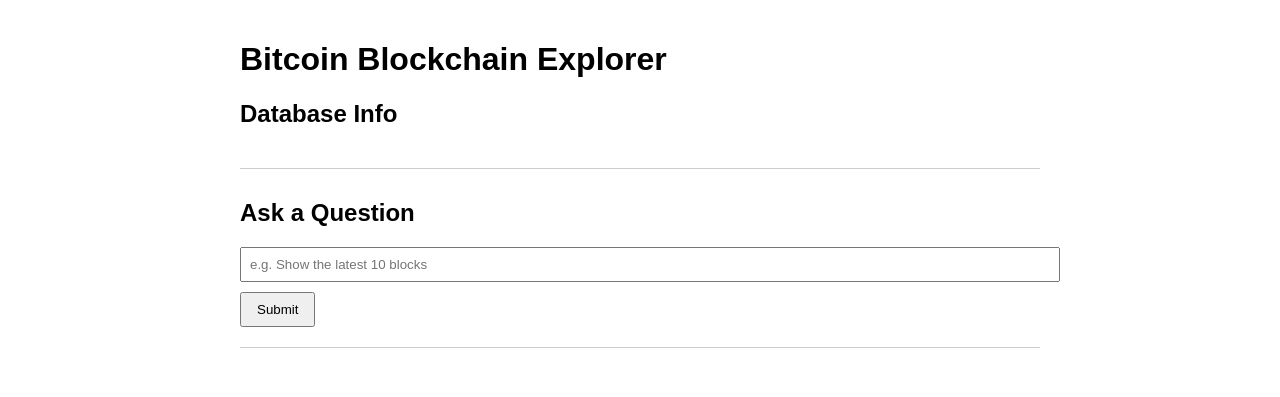
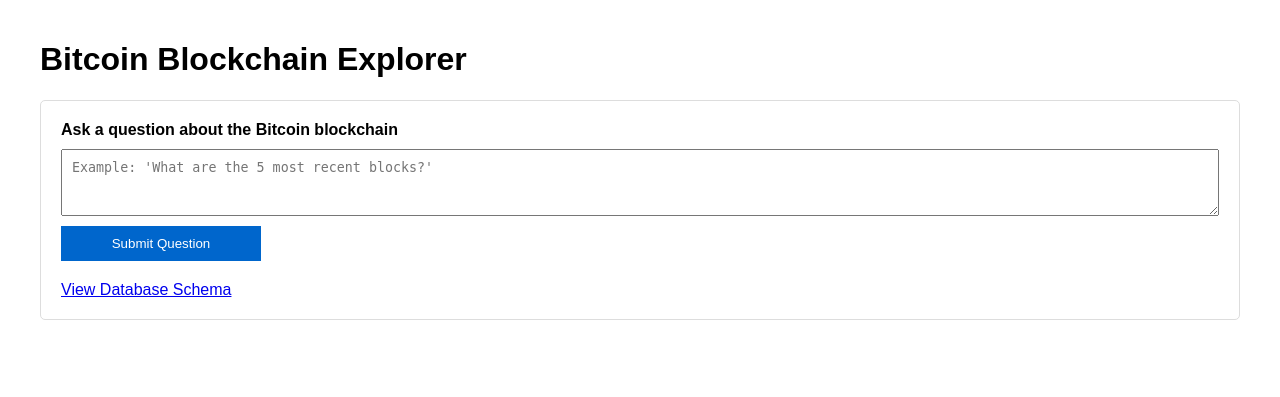
Before and after one commit to chongchen1999/INFO7500-cryptocurrency, a FastAPI app: page / in a window 1280 px wide. Shown: the top 397 px of the page. Run offline with FastAPI, Linux system fonts and the light colour scheme.

Commit message:
update files

```diff
--- /dev/null
+++ b/hw4/app.py
@@ -0,0 +1,154 @@
+import os
+import sqlite3
+import json
+from fastapi import FastAPI, Request
+from fastapi.responses import HTMLResponse
+from fastapi.staticfiles import StaticFiles
+from fastapi.templating import Jinja2Templates
+import modal
+import openai
+
+app = modal.App(name="bitcoin-explorer-webapp")
+volume = modal.Volume.from_name("chongchen-bitcoin-data")
+
+DB_PATH = "/root/bitcoin.db"
+SCHEMA_DESCRIPTION = """
+Database Schema for Bitcoin Blockchain:
+- block table:
+  id (INTEGER): Auto-incrementing primary key
+  hash (VARCHAR): Block hash
+  confirmations (INTEGER): Number of confirmations
+  height (INTEGER): Block height
+  version (INTEGER): Block version
+  versionhex (VARCHAR): Version in hexadecimal
+  merkleroot (VARCHAR): Merkle root hash
+  time (INTEGER): Block timestamp
+  mediantime (INTEGER): Median time
+  nonce (INTEGER): Nonce value
+  bits (VARCHAR): Bits field
+  difficulty (REAL): Difficulty value
+  chainwork (VARCHAR): Chain work value
+  ntx (INTEGER): Number of transactions
+  previousblockhash (VARCHAR): Previous block hash
+  nextblockhash (VARCHAR): Next block hash
+  strippedsize (INTEGER): Stripped size
+  size (INTEGER): Full size
+  weight (INTEGER): Block weight
+  tx (JSON): Transactions list
+"""
+
+web_app = FastAPI()
+templates = Jinja2Templates(directory="templates")
+web_app.mount("/static", StaticFiles(directory="static"), name="static")
+
+def generate_sql(question: str) -> str:
+    prompt = f"""Convert this natural language question to SQL for the bitcoin blockchain database.
+    Database schema: {SCHEMA_DESCRIPTION}
+    Question: {question}
+    Respond only with the SQL query, no explanations."""
+
+    response = openai.ChatCompletion.create(
+        model="gpt-3.5-turbo",
+        messages=[{"role": "user", "content": prompt}],
+        temperature=0.1
+    )
+    return response.choices[0].message.content.strip()
+
+def execute_query(sql: str):
+    conn = sqlite3.connect(DB_PATH)
+    conn.row_factory = sqlite3.Row
+    cur = conn.cursor()
+
+    try:
+        cur.execute(sql)
+        results = cur.fetchall()
+        return [dict(row) for row in results]
+    finally:
+        conn.close()
+
+@web_app.get("/", response_class=HTMLResponse)
+async def home(request: Request):
+    return templates.TemplateResponse("index.html", {"request": request})
+
+@web_app.post("/ask")
+async def handle_query(request: Request):
+    form_data = await request.form()
+    question = form_data["question"]
+
+    # Generate SQL
+    sql = generate_sql(question)
+
+    # Execute query
+    results = execute_query(sql)
+
+    return {
+        "sql": sql,
+        "results": results,
+        "schema": SCHEMA_DESCRIPTION
+    }
+
+html_template = """
+<!DOCTYPE html>
+<html>
+<head>
+    <title>Bitcoin Blockchain Explorer</title>
+    <style>
+        body { font-family: Arial, sans-serif; max-width: 800px; margin: 0 auto; padding: 20px; }
+        .section { margin-bottom: 30px; }
+        pre { background: #f4f4f4; padding: 10px; overflow-x: auto; }
+        input[type="text"] { width: 100%; padding: 8px; margin: 10px 0; }
+        button { padding: 8px 16px; background: #007bff; color: white; border: none; cursor: pointer; }
+    </style>
+</head>
+<body>
+    <h1>Bitcoin Blockchain Explorer</h1>
+
+    <div class="section">
+        <h2>Ask a Question</h2>
+        <form method="post" action="/ask">
+            <input type="text" name="question" placeholder="Enter your question about Bitcoin blockchain...">
+            <button type="submit">Ask</button>
+        </form>
+    </div>
+
+    {% if sql %}
+    <div class="section">
+        <h2>Generated SQL</h2>
+        <pre>{{ sql }}</pre>
+    </div>
+    {% endif %}
+
+    {% if results %}
+    <div class="section">
+        <h2>Query Results</h2>
+        <pre>{{ results|tojson(indent=2) }}</pre>
+    </div>
+    {% endif %}
+
+    <div class="section">
+        <h2>Database Structure</h2>
+        <pre>{{ schema }}</pre>
+    </div>
+</body>
+</html>
+"""
+
+@app.function(
+    secrets=[modal.Secret.from_name("openai-api-key")],
+    volumes={"/root/bitcoin.db": volume},
+    allow_concurrent_inputs=20,
+)
+@modal.asgi_app()
+def fastapi_app():
+    # Create necessary directories and files
+    os.makedirs("templates", exist_ok=True)
+    os.makedirs("static", exist_ok=True)
+
+    # Write the HTML template
+    with open("templates/index.html", "w") as f:
+        f.write(html_template)
+
+    # Initialize OpenAI
+    openai.api_key = os.environ["OPENAI_API_KEY"]
+
+    return web_app
--- a/hw4/templates/index.html
+++ b/hw4/templates/index.html
@@ -1,58 +1,118 @@
+<!-- templates/index.html -->
 <!DOCTYPE html>
 <html>
 <head>
-    <title>Bitcoin Blockchain Query</title>
+    <title>Bitcoin Blockchain Explorer</title>
     <style>
-        body { font-family: Arial, sans-serif; max-width: 800px; margin: 0 auto; padding: 20px; }
-        .section { margin-bottom: 30px; border-bottom: 1px solid #ccc; padding-bottom: 20px; }
-        pre { background: #f4f4f4; padding: 10px; border-radius: 5px; overflow-x: auto; }
-        table { width: 100%; border-collapse: collapse; margin-top: 10px; }
-        th, td { padding: 8px; border: 1px solid #ddd; text-align: left; }
-        .error { color: red; }
+        body {
+            font-family: Arial, sans-serif;
+            margin: 0;
+            padding: 20px;
+            max-width: 1200px;
+            margin: 0 auto;
+        }
+        .container {
+            display: flex;
+            flex-direction: column;
+            gap: 20px;
+        }
+        .query-section, .results-section {
+            border: 1px solid #ddd;
+            padding: 20px;
+            border-radius: 5px;
+        }
+        form {
+            display: flex;
+            flex-direction: column;
+            gap: 10px;
+        }
+        textarea, input {
+            padding: 10px;
+            width: 100%;
+            box-sizing: border-box;
+        }
+        button {
+            padding: 10px;
+            background-color: #0066cc;
+            color: white;
+            border: none;
+            cursor: pointer;
+            width: 200px;
+        }
+        pre {
+            background-color: #f5f5f5;
+            padding: 10px;
+            overflow-x: auto;
+            border-radius: 5px;
+        }
+        table {
+            width: 100%;
+            border-collapse: collapse;
+        }
+        th, td {
+            padding: 8px;
+            text-align: left;
+            border-bottom: 1px solid #ddd;
+        }
+        th {
+            background-color: #f2f2f2;
+        }
+        .section-title {
+            font-weight: bold;
+            margin-bottom: 10px;
+        }
+        .schema-link {
+            margin-top: 20px;
+        }
     </style>
 </head>
 <body>
     <h1>Bitcoin Blockchain Explorer</h1>
 
-    <div class="section">
-        <h2>Database Info</h2>
-        {% if db_info %}
-            <p>Blocks: {{ db_info.block_count }}, Max Height: {{ db_info.max_height }}, DB Size: {{ (db_info.database_size / 1024 / 1024) | round(2) }} MB</p>
-        {% endif %}
+    <div class="container">
+        <div class="query-section">
+            <div class="section-title">Ask a question about the Bitcoin blockchain</div>
+            <form action="/query" method="post">
+                <textarea name="question" rows="3" placeholder="Example: 'What are the 5 most recent blocks?'" required>{{ question or "" }}</textarea>
+                <button type="submit">Submit Question</button>
+            </form>
+            <div class="schema-link">
+                <a href="/schema" target="_blank">View Database Schema</a>
             </div>
-
-    <div class="section">
-        <h2>Ask a Question</h2>
-        <form method="post" action="/query">
-            <input type="text" name="question" style="width: 100%; padding: 8px;"
-                   placeholder="e.g. Show the latest 10 blocks" value="{{ question or '' }}">
-            <button type="submit" style="margin-top: 10px; padding: 8px 15px;">Submit</button>
-        </form>
         </div>
 
         {% if sql %}
-    <div class="section">
-        <h2>Generated SQL</h2>
+        <div class="results-section">
+            <div class="section-title">Generated SQL Query</div>
             <pre>{{ sql }}</pre>
+
+            <div class="section-title">Explanation</div>
+            <p>{{ explanation }}</p>
         </div>
         {% endif %}
 
         {% if results %}
-    <div class="section">
-        <h2>Results</h2>
+        <div class="results-section">
+            <div class="section-title">Query Results</div>
             <table>
                 <thead>
                     <tr>
-                    {% for col in results.columns %}
-                    <th>{{ col }}</th>
+                        {% for key in results[0].keys() %}
+                        <th>{{ key }}</th>
                         {% endfor %}
                     </tr>
                 </thead>
                 <tbody>
-                {% for row in results.data %}
+                    {% for row in results %}
                     <tr>
-                    {% for val in row %}
-                    <td>{{ val }}</td>
+                        {% for value in row.values() %}
+                        <td>
+                            {% if value is mapping or value is sequence and value is not string %}
+                                <pre>{{ value | tojson(indent=2) }}</pre>
+                            {% else %}
+                                {{ value }}
+                            {% endif %}
+                        </td>
                         {% endfor %}
                     </tr>
                     {% endfor %}
@@ -62,10 +122,11 @@
         {% endif %}
 
         {% if error %}
-    <div class="section error">
-        <h2>Error</h2>
-        <p>{{ error }}</p>
+        <div class="results-section">
+            <div class="section-title">Error</div>
+            <pre style="color: red;">{{ error }}</pre>
         </div>
         {% endif %}
+    </div>
 </body>
 </html>
```
Also changed, not shown: hw4/templates/schema.html (added, +41 -0 lines), hw3/bitcoin_explorer.db (deleted), hw4/local_test/db_inserter.py (renamed from hw4/db_inserter.py), hw4/local_test/schema_autogen.py (renamed from hw4/schema_autogen.py), hw4/local_test/test_queries.py (renamed from hw4/test_queries.py), hw4/web_bitcoin_explorer/explorer_ui.py (renamed from hw4/explorer_ui.py), hw4/web_bitcoin_explorer/frontend.py (renamed from hw4/frontend.py), 1 other file. Lines whose indentation alone changed are shown as unchanged.
